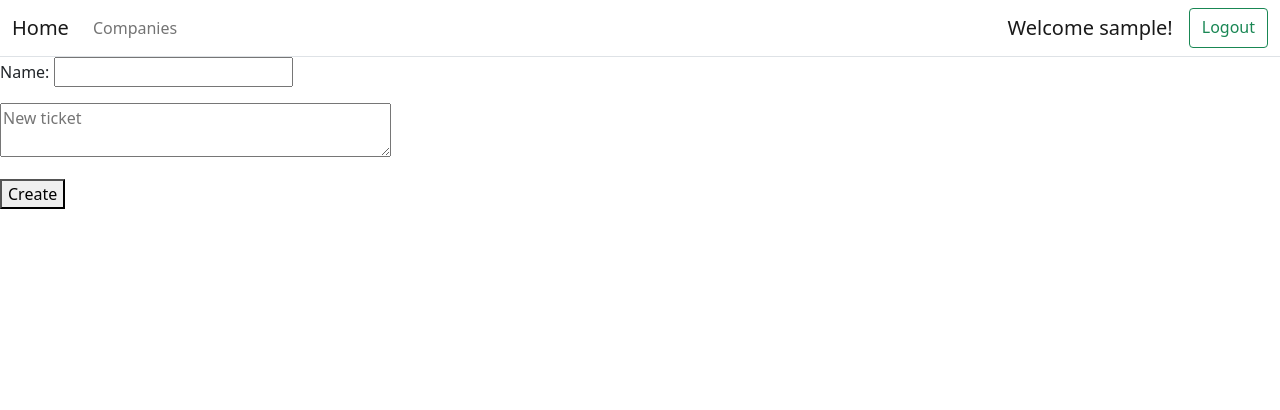
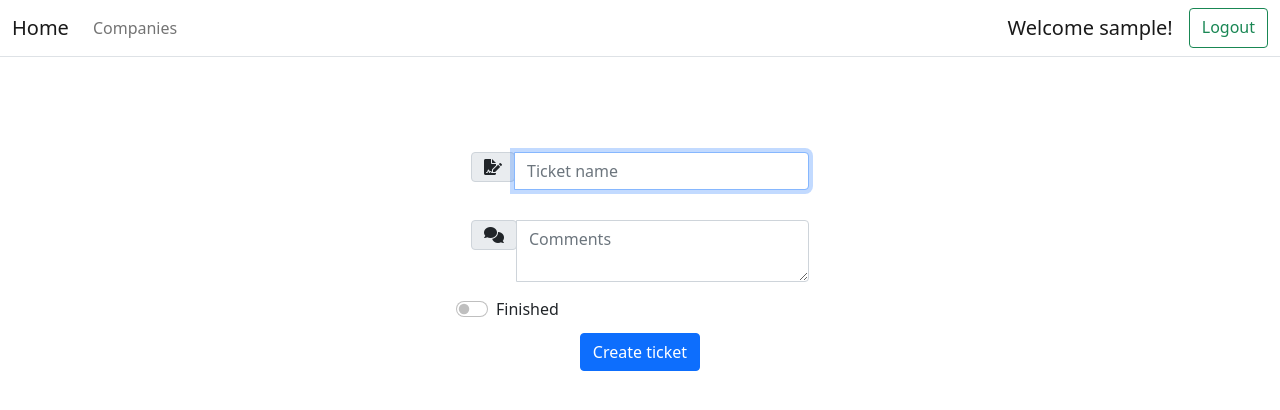
Before and after one commit to juanDuqueS/Fusepong, a Django app: page /addTicket/1 in a window 1280 px wide. Shown: the top 410 px of the page. Run offline with Django 3.2, Linux system fonts and the light colour scheme; a user stored in the database is signed in; tables that the repository leaves empty hold one stand-in row (values such as "Sample post").

Commit message:
finished add tickets

```diff
--- a/Fusepong/templates/tickets/addTicket.html
+++ b/Fusepong/templates/tickets/addTicket.html
@@ -2,10 +2,35 @@
 {% block title %} {{ tickets.name}} {% endblock %}
 
 {% block content %}
-<form method="post">
-    {% csrf_token %}
-    {{ form.as_p }}
-    <button type="submit"> Create</button>
-</form>
-
+<div class="container" style="padding-top: 5%;">
+    <article class="card-body mx-auto" style="max-width: 400px;">
+        <form class="form" method="POST">
+            {% csrf_token %}
+            <div class="form-group input-group" style="padding: 15px;">
+                <div class="input-group-prepend">
+                    <span class="input-group-text"> <i class="fas fa-file-signature"></i> </span>
+                </div>
+                <input name="name" maxlength="150" autofocus required id="id_name" class="form-control"
+                    placeholder="Ticket name" type="text">
+            </div> <!-- form-group// -->
+            <div class="form-group input-group" style="padding: 15px;">
+                <div class="input-group-prepend">
+                    <span class="input-group-text"> <i class="fas fa-comments"></i> </span>
+                </div>
+                <textarea name="comments" required id="id_comments" class="form-control" placeholder="Comments"
+                    type="email"></textarea>
+            </div>
+            <div class="form-check form-switch" style="align-content: center;">
+                <label class="form-check-label" for="id_finished" >
+                    Finished
+                </label>
+                <input class="form-check-input" type="checkbox" id="id_finished" name="finished">
+            </div>
+            <div class="text-center" style="padding-top: 10px;">
+                <button id="submit" type="submit" class="btn btn-primary btn-block"> Create ticket </button>
+            </div>
+        </form>
+    </article>
+</div> <!-- card.// -->
+</div>
 {% endblock %}
--- a/Fusepong/tickets/forms.py
+++ b/Fusepong/tickets/forms.py
@@ -18,4 +18,4 @@ class addTicketForm(forms.ModelForm):
 
     class Meta:
         model = Ticket
-        fields = ['name', 'comments']
+        fields = ['name', 'comments', 'finished']
```
